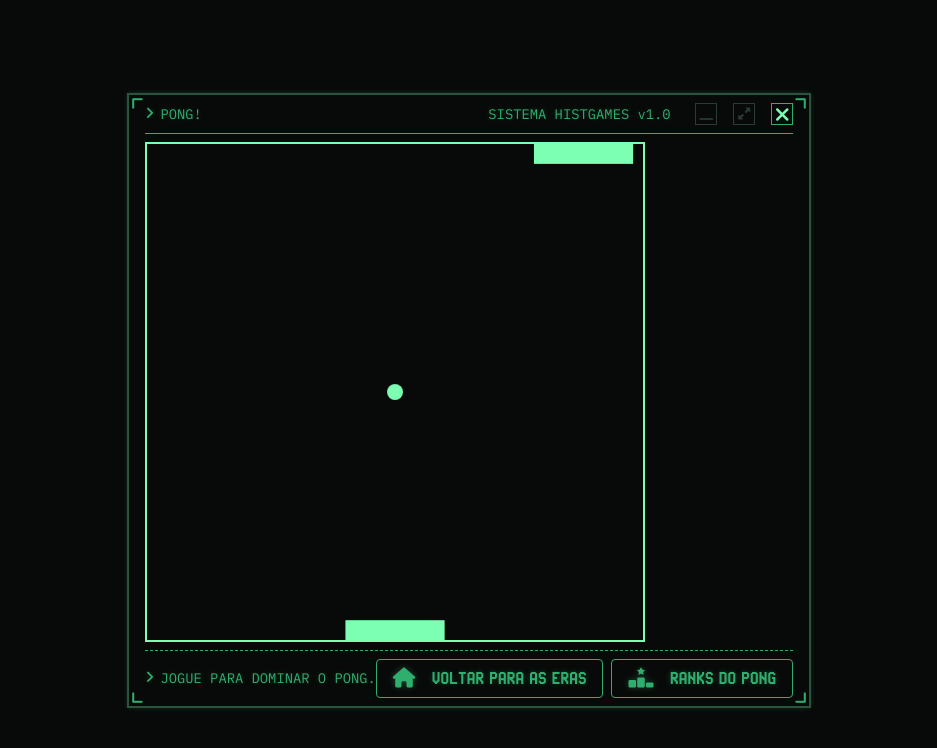
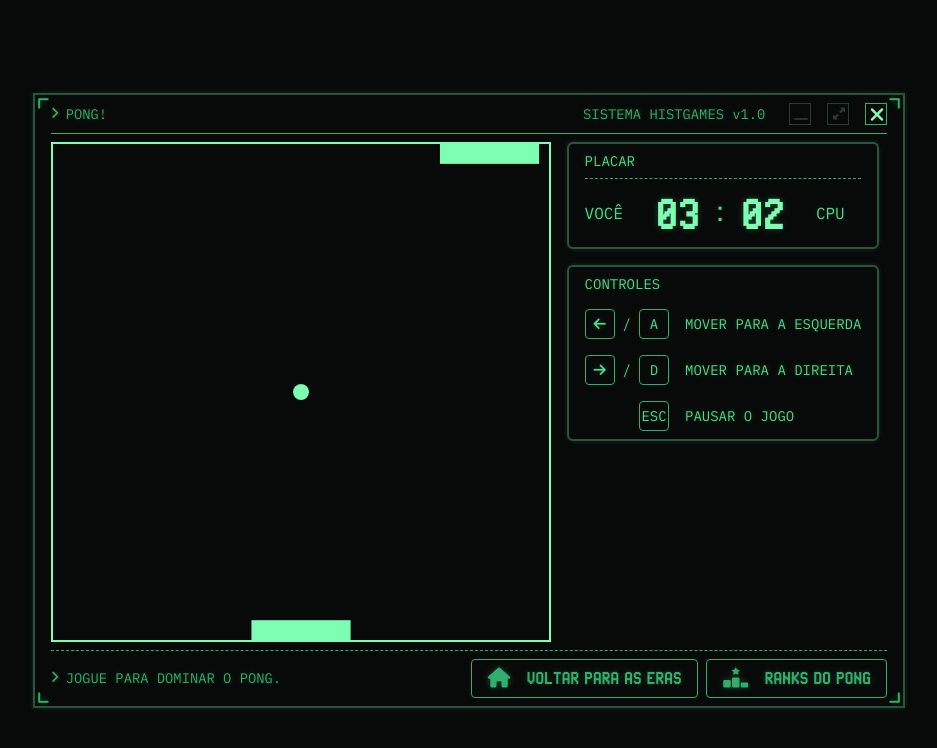
Before and after one commit to luizduartes/historia-dos-games, a plain HTML site: page client/pong/game.html in a window 1280 px wide. Shown: the whole page, without its empty margins (171-1108 px from the left). Drawn offline with Linux system fonts and the light colour scheme.

Commit message:
style: pong game page

```diff
--- a/client/css/main.css
+++ b/client/css/main.css
@@ -94,6 +94,7 @@ body {
     font-weight: 400;
     overflow-y: hidden;
     height: 100%;
+    text-shadow: var(--text-glow);
 }
 
 body::-webkit-scrollbar {
--- a/client/css/pong-game.css
+++ b/client/css/pong-game.css
@@ -5,3 +5,81 @@
     width: 500px;
     height: 500px;
 }
+
+.game-box-main-content {
+    flex-direction: row;
+}
+
+/* PARTE DA DIREITA DA JANELA (AO LADO DO JOGO PONG) */
+.game-box-main-content-right {
+    display: flex;
+    flex-direction: column;
+    gap: 1rem;
+    padding: 0 .5rem;
+    font-size: 14px;
+}
+
+.game-terminal-box {
+    border-radius: 6px;
+}
+
+.game-score-container {
+    display: flex;
+    align-items: center;
+    font-size: 16px;
+    gap: 1rem;
+}
+
+.game-score-points-separator {
+    font-weight: 1000;
+    font-family: 'PixelOperator';
+    font-size: 30px;
+}
+
+.game-score-points {
+    display: flex;
+    align-items: center;
+    gap: 2rem;
+
+    .game-score-points-number {
+        color: var(--color-primary);
+        font-weight: 1000;
+        font-family: 'PixelOperator';
+        font-size: 50px;
+    }
+}
+
+.controllers-grid {
+    margin-top: 1rem;
+    display: grid;
+    grid-template-columns: max-content 1fr;
+    gap: 1rem;
+}
+
+.controller-line {
+    display: flex;
+    align-items: center;
+    gap: 1rem;
+}
+
+.controller-icons-wrapper {
+    display: flex;
+    justify-content: flex-end;
+    align-items: center;
+    gap: .5rem;
+}
+
+.key-icon {
+    border: 1px solid var(--color-primary-dark);
+    border-radius: 4px;
+    width: 30px;
+    height: 30px;
+    display: flex;
+    justify-content: center;
+    align-items: center;
+}
+
+.controller-legend {
+    display: flex;
+    align-items: center;
+}
--- a/client/pong/game.html
+++ b/client/pong/game.html
@@ -45,8 +45,69 @@
 
             <div class="terminal-line"></div>
 
-            <div class="profile-box-main-content">
+            <div class="profile-box-main-content game-box-main-content">
                 <canvas id="pong-canvas" width="500" height="500"></canvas>
+
+                <div class="game-box-main-content-right">
+                    <div class="terminal-box game-terminal-box">
+                        <span>PLACAR</span>
+                        <div class="terminal-dashed-line"></div>
+                        <div class="game-score-container">
+                            <div class="game-score-points">
+                                <span class="game-score-points-text">VOCÊ</span>
+                                <span class="game-score-points-number">03</span>
+                            </div>
+                            <span class="game-score-points-separator"> : </span>
+                            <div class="game-score-points">
+                                <span class="game-score-points-number">02</span>
+                                <span class="game-score-points-text">CPU</span>
+                            </div>
+                        </div>
+                    </div>
+                    <div class="terminal-box game-terminal-box">
+                        <span>CONTROLES</span>
+                        <div class="controllers-grid">
+
+                            <div class="controller-icons-wrapper">
+                                <div class="key-icon">
+                                    <i class="fa-solid fa-arrow-left"></i>
+                                </div>
+                                <span> / </span>
+                                <div class="key-icon">
+                                    <span>A</span>
+                                </div>
+                            </div>
+
+                            <div class="controller-legend">
+                            <span>MOVER PARA A ESQUERDA</span>
+                            </div>
+
+                        <div class="controller-icons-wrapper">
+                            <div class="key-icon">
+                                <i class="fa-solid fa-arrow-right"></i>
+                            </div>
+                            <span> / </span>
+                            <div class="key-icon">
+                                <span>D</span>
+                            </div>
+                        </div>
+
+                        <div class="controller-legend">
+                            <span>MOVER PARA A DIREITA</span>
+                        </div>
+
+                        <div class="controller-icons-wrapper">
+                            <div class="key-icon">
+                                <span>ESC</span>
+                            </div>
+                        </div>
+
+                        <div class="controller-legend">
+                            <span>PAUSAR O JOGO</span>
+                        </div>
+                        </div>
+                    </div>
+                </div>
             </div>
 
             <div class="terminal-dashed-line"></div>
@@ -65,10 +126,6 @@
                         <i class="fa-solid fa-ranking-star"></i>
                         <span>RANKS DO PONG</span>
                     </button>
-                    <!-- <button class="profile-box-bottom-button">
-                        <i class="fa-solid fa-play"></i>
-                        <span>JOGAR O PONG!</span>
-                    </button> -->
                 </div>
             </div>
         </div>
```
